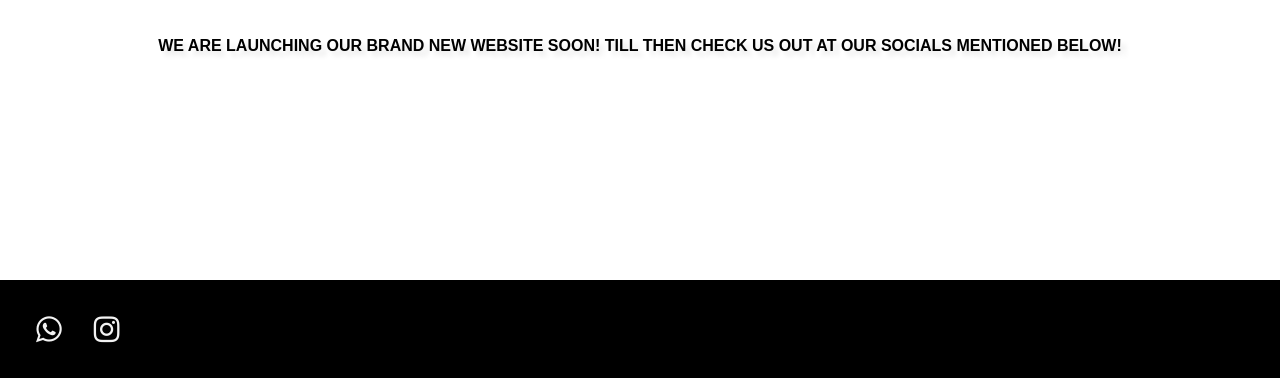
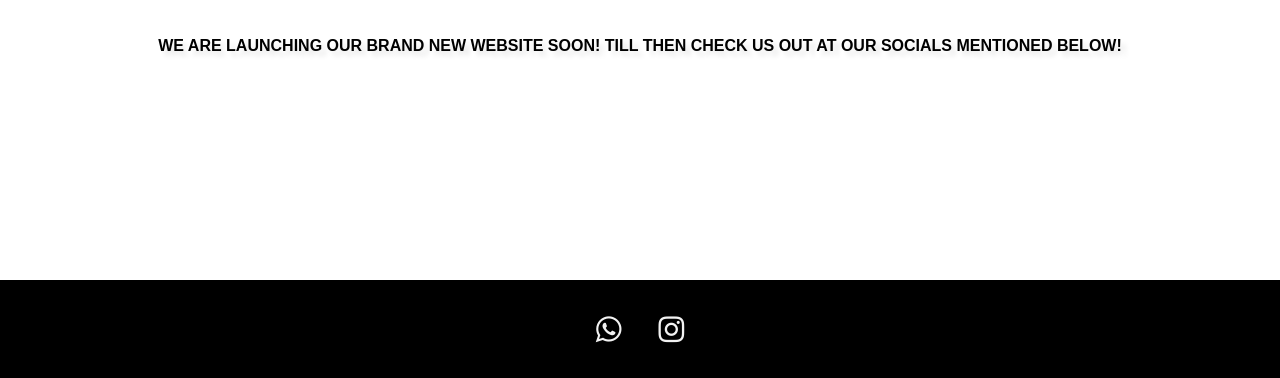
Before and after one commit to priyanshuvij2201/KAYA-PLANET, a plain HTML site: page index.html in a window 1280 px wide. Shown: the part 422-800 px from the top of the page. Drawn offline with Linux system fonts and the light colour scheme.

Commit message:
Ja jaake mummy chuda apni

```diff
--- a/style.css
+++ b/style.css
@@ -5,16 +5,11 @@ h1{
   font-weight: 800;
   text-transform: uppercase;
   text-shadow: 5px 5px 5px rgb(0 0 0 / 10%);
-
 }
-body
-{
+body {
   text-align: center;
   background-color: white;
-
-
 }
-
 p{
   color: black;
   font-family: "Poppins", Sans-serif;
@@ -22,7 +17,6 @@ color: black;
   text-transform: uppercase;
   text-shadow: 5px 5px 5px rgb(0 0 0 / 10%);
 }
-
 .image{
   margin-top: 80px;
   height: auto;
@@ -46,24 +40,18 @@ text-align: center;
   text-decoration: none;
   margin-left: 30px;
 }
-
 /* Add a hover effect if you want */
 /* .fa:hover {
   opacity: 0.7;
-} */
-
+}
+*/
 /* Set a specific color for each brand */
-
 /* Facebook */
 /* .fa-whatsapp {
   color:#fff;
-background:
-linear-gradient(#25d366,#25d366) 14% 84%/16% 16% no-repeat,
-radial-gradient(#25d366 60%,transparent 0);
+  background: linear-gradient(#25d366,#25d366) 14% 84%/16% 16% no-repeat, radial-gradient(#25d366 60%,transparent 0);
   background-color: white;
-
 }
-
 .fa {
   padding: 20px;
   font-size: 30px;
@@ -80,8 +68,8 @@ background: linear-gradient(45deg, #f09433 0%,#e6683c 25%,#dc2743 50%,#cc2366 75
   color: white;
   background-color: white;
   outline: none;
-} */
-
+}
+*/
 .social-footer{
   background-color: black;
   position: fixed;
@@ -90,32 +78,25 @@ right: 0;
   bottom: 0;
   overflow: hidden;
   padding: 20px 20px;
-
-
 }
-
 .social-footer a{
   background-color: black;
-  float: left;
   color: #f2f2f2;
   text-align: center;
   padding: 14px 16px;
   text-decoration: none;
   font-size: 30px;
-
-
-}.social-footer-right{
+}
+.social-footer-right{
   color: #f2f2f2;
   align-items: center;
   text-align: center;
   margin-left: auto;
-/* padding: 14px 16px; */
+ /* padding: 14px 16px;
+  */
   text-decoration: none;
   font-size: 20px;
-
-
 }
-
 .social-footer a:hover {
   background-color: #f3f4f6;
   color: black;
@@ -126,4 +107,5 @@ background: conic-gradient(from -45deg, #ea4335 110deg, #4285f4 90deg 180deg, #3
   background-clip: text;
   color: transparent;
   -webkit-text-fill-color: transparent;
-} */
+}
+*/
```
Lines whose indentation alone changed are shown as unchanged.
